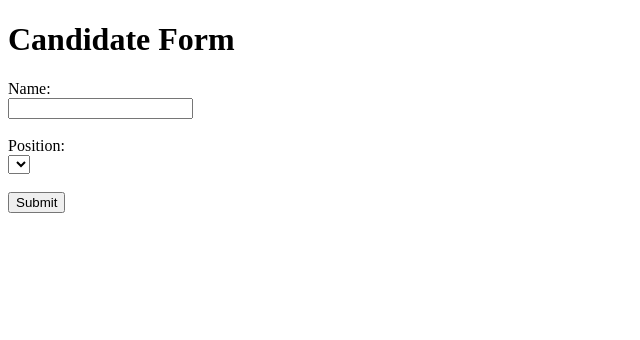
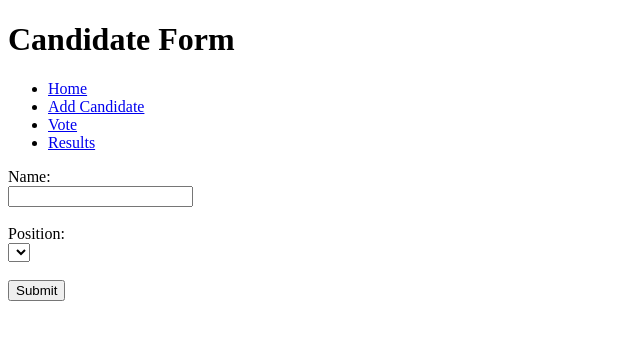
Before and after one commit to orvyl/tcon4-demo, a plain HTML site: page front/form.html in a window 1280 px wide. Shown: the whole page, without its empty margins (0-640 px from the left). Drawn offline with Linux system fonts and the light colour scheme; no server answers.

Commit message:
add simple navigation

```diff
--- a/front/form.html
+++ b/front/form.html
@@ -4,6 +4,13 @@
 </head>
 <body>
     <h1>Candidate Form</h1>
+    <ul>
+        <li><a href="/">Home</a></li>
+        <li><a href="/form">Add Candidate</a></li>
+        <li><a href="/vote-form">Vote</a></li>
+        <li><a href="/result">Results</a></li>
+    </ul>
+
     <form>
         Name:<br>
         <input type="text" name="name" required>
@@ -13,6 +20,7 @@
         <br><br>
         <input type="submit" value="Submit">
     </form>
+
     <script src="/script.js"></script>
     <script>
         getPositions(function(positions) {
```
Also changed, not shown: front/index.html (+7 -0 lines), front/result.html (+6 -0 lines), front/view.html (+8 -0 lines), front/vote-form.html (+6 -0 lines), front/votes.html (deleted, +0 -8 lines), 1 other file.
